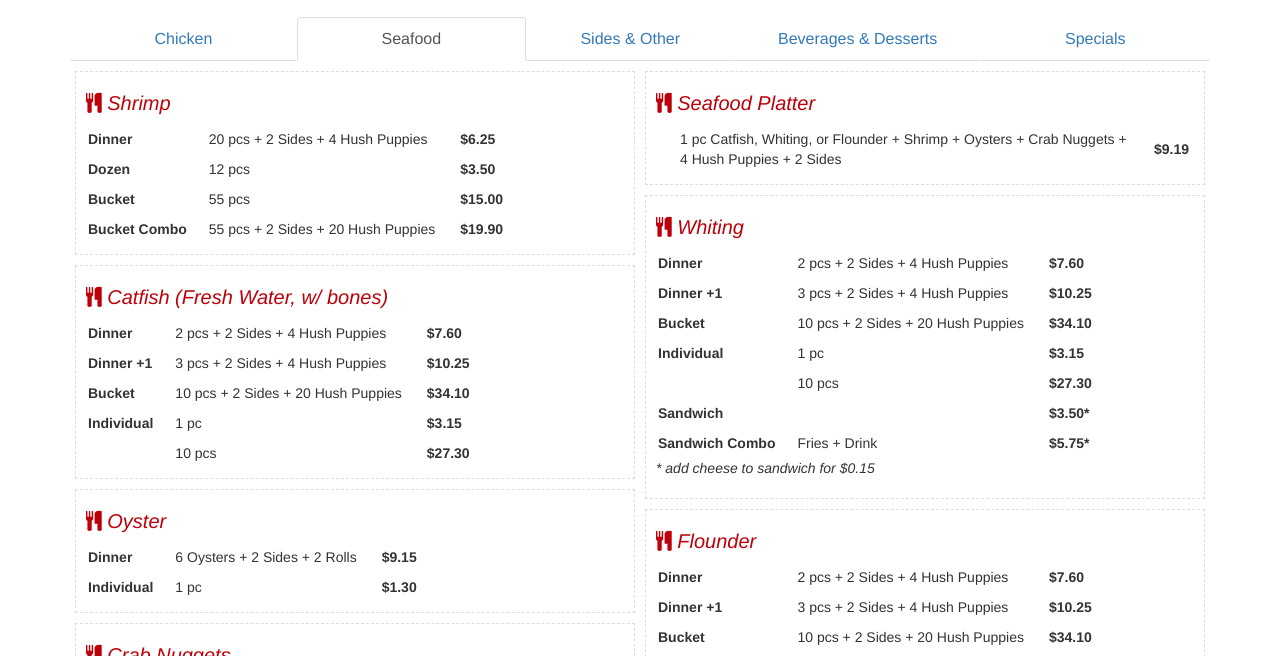
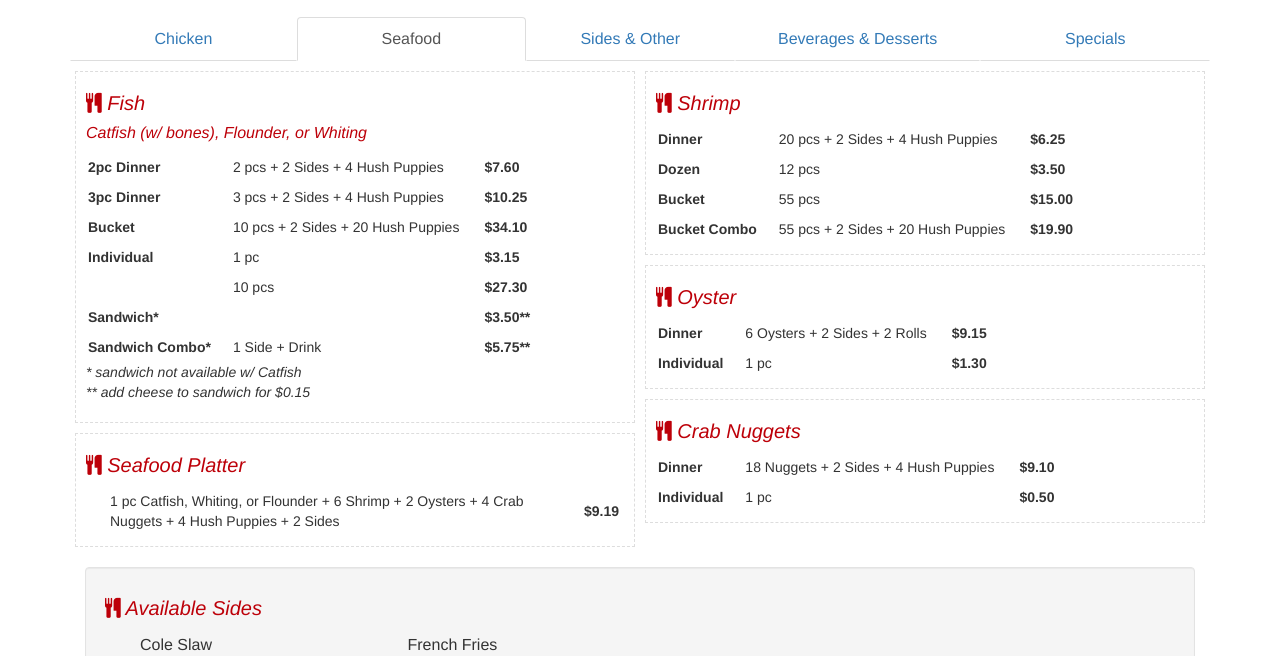
Before and after one commit to timciep/mfc-beaufort, a plain HTML site: page menu.html in a window 1280 px wide. Both pictures are taken after a click on the link "Seafood". Shown: the part 143-799 px from the top of the page. Drawn offline with nearby package versions, Linux system fonts and the light colour scheme; files that its build step writes are made by us from their sources.

Commit message:
menu modifications

```diff
--- a/css/modern-business.css
+++ b/css/modern-business.css
@@ -174,6 +174,12 @@ th {
     color: #bd0009;
 }
 
+.menu h5 {
+    font-size: 16px;
+    font-style: italic;
+    color: #bd0009;
+}
+
 .menu-sec {
     border-style: dashed;
     border-width: 1px;
--- a/menu.html
+++ b/menu.html
@@ -204,22 +204,38 @@
                     <div class="tab-pane fade" id="service-two">
                         <div class="col-lg-6">
                             <div class="menu-sec">
+                                <h4><i class="fa fa-cutlery" aria-hidden="true"></i> Fish</h4>
+                                <h5>Catfish (w/ bones), Flounder, or Whiting</h5>
+                                <table>
+                                    <tr><th>2pc Dinner</th><td>2 pcs + 2 Sides + 4 Hush Puppies</td><td><b>$7.60</b></td></tr>
+                                    <tr><th>3pc Dinner</th><td>3 pcs + 2 Sides + 4 Hush Puppies</td><td><b>$10.25</b></td></tr>
+                                    <tr><th>Bucket</th><td>10 pcs + 2 Sides + 20 Hush Puppies</td><td><b>$34.10</b></td></tr>
+                                    <tr><th>Individual</th><td>1 pc</td><td><b>$3.15</b></td></tr>
+                                    <tr><th></th><td>10 pcs</td><td><b>$27.30</b></td></tr>
+                                    <tr><th>Sandwich*</th><td></td><td><b>$3.50**</b></td></tr>
+                                    <tr><th>Sandwich Combo*</th><td>1 Side + Drink</td><td><b>$5.75**</b></td></tr>
+                                </table>
+                                <p>
+                                    <i>* sandwich not available w/ Catfish</i>
+                                    <br>
+                                    <i>** add cheese to sandwich for $0.15</i>
+                                </p>
+                            </div>
+                            <div class="menu-sec">
+                                <h4><i class="fa fa-cutlery" aria-hidden="true"></i> Seafood Platter</h4>
+                                <table>
+                                    <tr><th></th><td>1 pc Catfish, Whiting, or Flounder + 6 Shrimp + 2 Oysters + 4 Crab Nuggets + 4 Hush Puppies + 2 Sides</td><td><b>$9.19</b></td></tr>
+                                </table>
+                            </div>
+                        </div>
+                        <div class="col-lg-6">
+                            <div class="menu-sec">
                                 <h4><i class="fa fa-cutlery" aria-hidden="true"></i> Shrimp</h4>
                                 <table>
                                     <tr><th>Dinner</th><td>20 pcs + 2 Sides + 4 Hush Puppies</td><td><b>$6.25</b></td></tr>
                                     <tr><th>Dozen</th><td>12 pcs</td><td><b>$3.50</b></td></tr>
                                     <tr><th>Bucket</th><td>55 pcs</td><td><b>$15.00</b></td></tr>
                                     <tr><th>Bucket Combo</th><td>55 pcs + 2 Sides + 20 Hush Puppies</td><td><b>$19.90</b></td></tr>
-                                </table>
-                            </div>
-                            <div class="menu-sec">
-                                <h4><i class="fa fa-cutlery" aria-hidden="true"></i> Catfish (Fresh Water, w/ bones)</h4>
-                                <table>
-                                    <tr><th>Dinner</th><td>2 pcs + 2 Sides + 4 Hush Puppies</td><td><b>$7.60</b></td></tr>
-                                    <tr><th>Dinner +1</th><td>3 pcs + 2 Sides + 4 Hush Puppies</td><td><b>$10.25</b></td></tr>
-                                    <tr><th>Bucket</th><td>10 pcs + 2 Sides + 20 Hush Puppies</td><td><b>$34.10</b></td></tr>
-                                    <tr><th>Individual</th><td>1 pc</td><td><b>$3.15</b></td></tr>
-                                    <tr><th></th><td>10 pcs</td><td><b>$27.30</b></td></tr>
                                 </table>
                             </div>
                             <div class="menu-sec">
@@ -235,40 +251,6 @@
                                     <tr><th>Dinner</th><td>18 Nuggets + 2 Sides + 4 Hush Puppies</td><td><b>$9.10</b></td></tr>
                                     <tr><th>Individual</th><td>1 pc</td><td><b>$0.50</b></td></tr>
                                 </table>
-                            </div>
-                        </div>
-                        <div class="col-lg-6">
-                            <div class="menu-sec">
-                                <h4><i class="fa fa-cutlery" aria-hidden="true"></i> Seafood Platter</h4>
-                                <table>
-                                    <tr><th></th><td>1 pc Catfish, Whiting, or Flounder + Shrimp + Oysters + Crab Nuggets + 4 Hush Puppies + 2 Sides</td><td><b>$9.19</b></td></tr>
-                                </table>
-                            </div>
-                            <div class="menu-sec">
-                                <h4><i class="fa fa-cutlery" aria-hidden="true"></i> Whiting</h4>
-                                <table>
-                                    <tr><th>Dinner</th><td>2 pcs + 2 Sides + 4 Hush Puppies</td><td><b>$7.60</b></td></tr>
-                                    <tr><th>Dinner +1</th><td>3 pcs + 2 Sides + 4 Hush Puppies</td><td><b>$10.25</b></td></tr>
-                                    <tr><th>Bucket</th><td>10 pcs + 2 Sides + 20 Hush Puppies</td><td><b>$34.10</b></td></tr>
-                                    <tr><th>Individual</th><td>1 pc</td><td><b>$3.15</b></td></tr>
-                                    <tr><th></th><td>10 pcs</td><td><b>$27.30</b></td></tr>
-                                    <tr><th>Sandwich</th><td></td><td><b>$3.50*</b></td></tr>
-                                    <tr><th>Sandwich Combo</th><td>Fries + Drink</td><td><b>$5.75*</b></td></tr>
-                                </table>
-                                <p><i>* add cheese to sandwich for $0.15</i></p>
-                            </div>
-                            <div class="menu-sec">
-                                <h4><i class="fa fa-cutlery" aria-hidden="true"></i> Flounder</h4>
-                                <table>
-                                    <tr><th>Dinner</th><td>2 pcs + 2 Sides + 4 Hush Puppies</td><td><b>$7.60</b></td></tr>
-                                    <tr><th>Dinner +1</th><td>3 pcs + 2 Sides + 4 Hush Puppies</td><td><b>$10.25</b></td></tr>
-                                    <tr><th>Bucket</th><td>10 pcs + 2 Sides + 20 Hush Puppies</td><td><b>$34.10</b></td></tr>
-                                    <tr><th>Individual</th><td>1 pc</td><td><b>$3.15</b></td></tr>
-                                    <tr><th></th><td>10 pcs</td><td><b>$27.30</b></td></tr>
-                                    <tr><th>Sandwich</th><td></td><td><b>$3.50*</b></td></tr>
-                                    <tr><th>Sandwich Combo</th><td>Fries + Drink</td><td><b>$5.75*</b></td></tr>
-                                </table>
-                                <p><i>* add cheese to sandwich for $0.15</i></p>
                             </div>
                         </div>
 
@@ -317,10 +299,8 @@
                                     <tr><th>Fried Okra</th><td>1 Serving</td><td><b>$2.00</b></td></tr>
                                     <tr><th>Jalapeno</th><td>1 pc</td><td><b>$0.55</b></td></tr>
                                     <tr><th>Onion Rings</th><td>1 Serving</td><td><b>$2.00</b></td></tr>
-                                    <tr><th>Bread Roll</th><td>1 pc</td><td><b>$0.20</b></td></tr>
-                                    <tr><th></th><td>1 Dozen</td><td><b>$1.90</b></td></tr>
+                                    <tr><th>Bread Roll</th><td>1 Dozen</td><td><b>$1.90</b></td></tr>
                                     <tr><th></th><td>2 Dozen</td><td><b>$3.80</b></td></tr>
-                                    <tr><th>Hamburger Bun</th><td></td><td><b>$0.40</b></td></tr>
                                 </table>
                             </div>
                         </div>
@@ -328,12 +308,7 @@
                             <div class="menu-sec">
                                 <h4><i class="fa fa-cutlery" aria-hidden="true"></i> Salads, Mashed Potatoes, Beans</h4>
                                 <table>
-                                    <tr><th>Mashed Potatoes<br>Cole Slaw<br>Potato Salad<br>Macaroni Salad<br>Baked Beans<br>Green Beans</th><td>Side Order</td><td><b>$1.53</b></td></tr>
-                                    <tr><th></th><td>1 Pint</td><td><b>$3.00</b></td></tr>
-                                    <tr><th></th><td>1 Gallon</td><td><b>$20.00</b></td></tr>
-                                    <tr><th>Gravy</th><td>Side Order</td><td><b>$0.85</b></td></tr>
-                                    <tr><th></th><td>1/2 Pint</td><td><b>$1.60</b></td></tr>
-                                    <tr><th></th><td>1 Pint</td><td><b>$3.00</b></td></tr>
+                                    <tr><th>Mashed Potatoes<br>Cole Slaw<br>Potato Salad<br>Macaroni Salad<br>Baked Beans<br>Green Beans</th><td>Side Order<br>1 Pint<br>1 Gallon</td><td><b>$1.53<br>$3.00<br>$20.00</b></td></tr>
                                 </table>
                             </div>
                             <div class="menu-sec">
```
